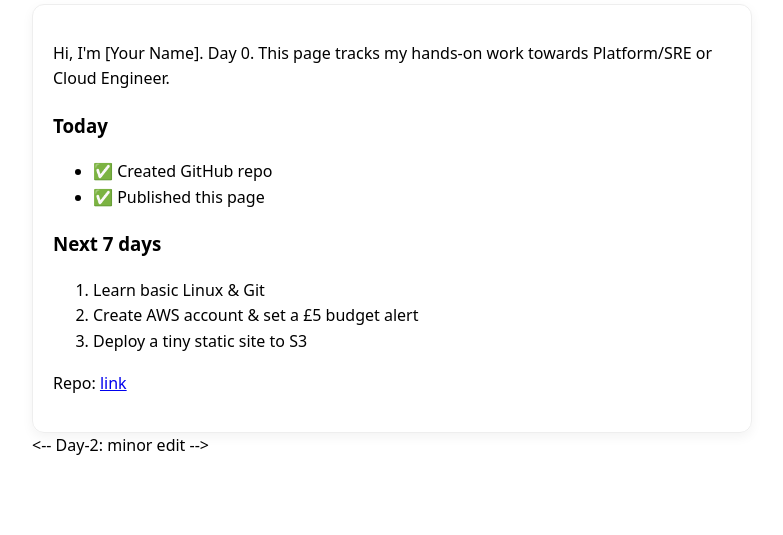
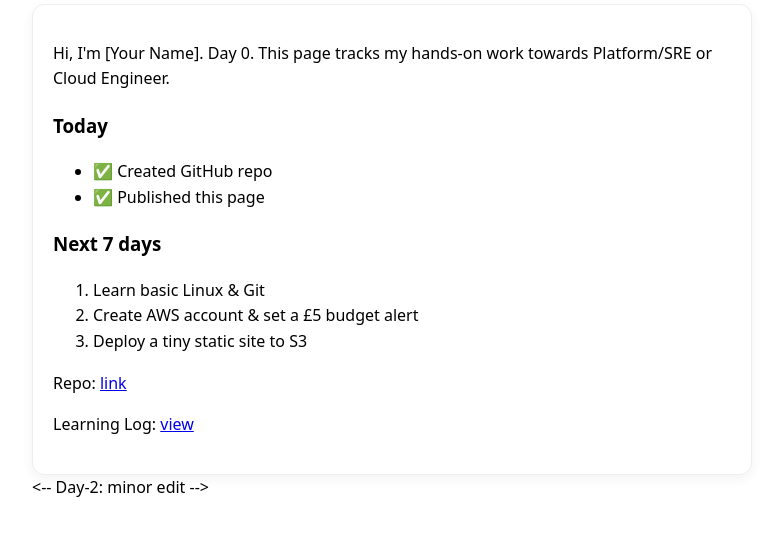
Before and after one commit to BradleyBill/Platform-Pivot, a plain HTML site: page Index.html in a window 1280 px wide. Shown: the part 109-644 px from the top of the page, without its empty margins (248-1031 px from the left). Drawn offline with Linux system fonts and the light colour scheme.

Commit message:
docs: add learning log and link from homepage

```diff
--- a/Index.html
+++ b/Index.html
@@ -25,6 +25,7 @@
         <li>Deploy a tiny static site to S3</li>
       </ol>
       <p>Repo: <a href="https://bradleybill.github.io/Platform-Pivot/Index.html">link</a></p>
+      <p>Learning Log: <a href="logs/learning-log.md">view</a></p>
     </div>
   </body>
 </html>
```
Also changed, not shown: 1 other file.
